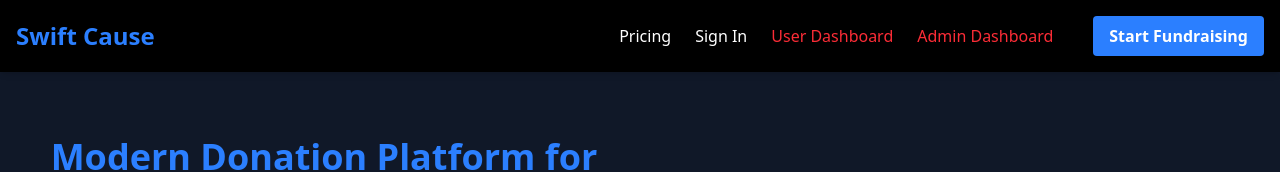
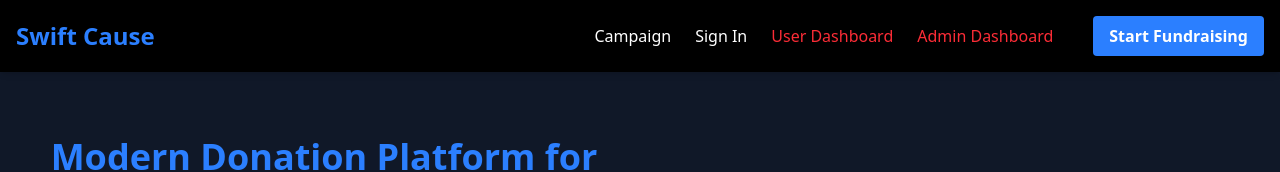
Before and after one commit to YNVSolutions/SwiftCause_Web, a Next.js app: page / in a window 1280 px wide. Shown: the top 172 px of the page. Built offline with nearby package versions, Linux system fonts and the light colour scheme.

Commit message:
Adding a temporary option to the navbar

```diff
--- a/app/Components/NavBar.jsx
+++ b/app/Components/NavBar.jsx
@@ -13,8 +13,8 @@ function Navbar() {
         </Link>
 
         <nav className="hidden md:flex items-center space-x-6">
-          <Link href="/" className="text-white hover:text-blue-300 transition-colors">
-            Pricing
+          <Link href="/CampaignPage" className="text-white hover:text-blue-300 transition-colors">
+            Campaign
           </Link>
           <Link href="/Auth" className="text-white hover:text-blue-300 transition-colors">
             Sign In
@@ -49,11 +49,11 @@ function Navbar() {
             ✕
           </button>
           <Link
-            href="/"
+            href="/Page"
             onClick={() => setIsOpen(false)}
             className="text-white hover:text-blue-300 text-lg"
           >
-            Pricing
+            Campaign
           </Link>
           <Link
             href="/Auth"
```
